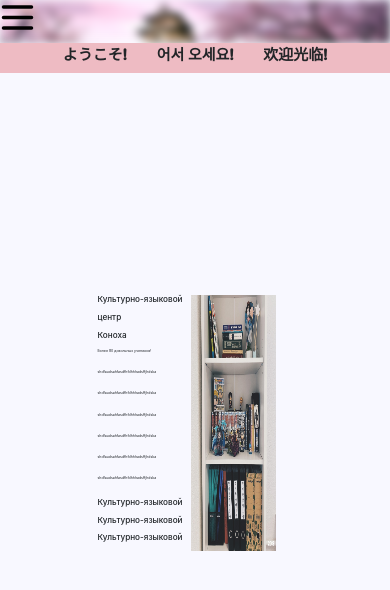
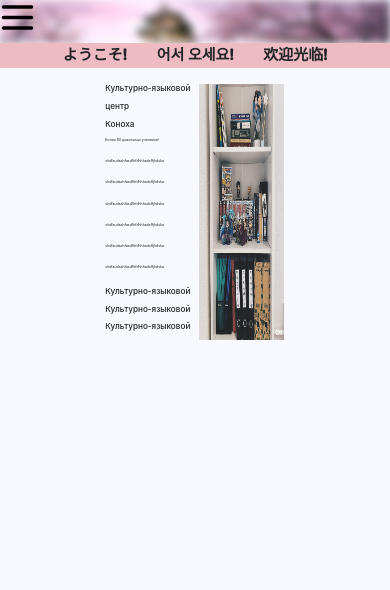
Before and after one commit to MACHETE-helper/konoha-site, a Django app: page / in a window 390 px wide. Shown: the top 590 px of the page. Run offline with Django 4.2, Linux system fonts and the light colour scheme.

Commit message:
test pre alpha version 1.0

```diff
--- a/konoha/mainpage/static/mainpage/css/mainpage.css
+++ b/konoha/mainpage/static/mainpage/css/mainpage.css
@@ -75,6 +75,7 @@ body {
 .title img {
   position: relative;
   top: 0;
+  width: 100%;
   max-width: 100%;
   filter: blur(4px);
   -webkit-filter: blur(4px);
@@ -82,7 +83,7 @@ body {
 
 .create_line {
   position: absolute;
-  width: 1920px;
+  width: 100%;
   max-width: 100%;
   max-height: 6%;
   background-color: lightpink;
@@ -102,12 +103,12 @@ body {
 }
 
 .main_content_left_center {
+  position: absolute;
   max-width: 100%;
   max-height: 100%;
   font-size: 0.9vw;
-  position: absolute;
-  top: 35%;
-  left: 25%;
+  top: 35vh;
+  left: 25vw;
 }
 
 .main_content_left_center h1 {
@@ -116,9 +117,9 @@ body {
 }
 
 .main_content_left_center img{
+  position: absolute;
   max-width: 100%;
   max-height: 100%;
-  position: absolute;
   left: 110%;
   top: 0;
 
@@ -126,9 +127,18 @@ body {
 
 @media screen and (min-width: 340px) and (max-width: 430px) {
     .create_line {
-        height: 30px; /* Высота для экранов шириной от 393 до 430 пикселей */
+        height: 25px; /* Высота для экранов шириной от 393 до 430 пикселей */
     }
     .name_welc {
       font-size: 15px;
     }
+
+    .main_content_left_center {
+      position: absolute;
+      max-width: 100%;
+      max-height: 100%;
+      font-size: 0.9vw;
+      top: 10vh;
+      left: 27vw;
 }
+}
--- a/konoha/mainpage/templates/mainpage/site_temp.html
+++ b/konoha/mainpage/templates/mainpage/site_temp.html
@@ -13,7 +13,7 @@
     <div class="wrapper">
         <div class="menu">
             <a href="#" class="menu-btn">
-                <img src="{% static 'mainpage/img/menu1.svg' %}" alt="Иконка Конохи" width="35px" height="35px">
+                <img src="{% static 'mainpage/img/menu1.svg' %}" alt="Иконка Конохи" width="35vw" height="35vh">
             </a>
             <nav class="menu-list">
                 <a href="/"><li>Главная</li></a>
```
